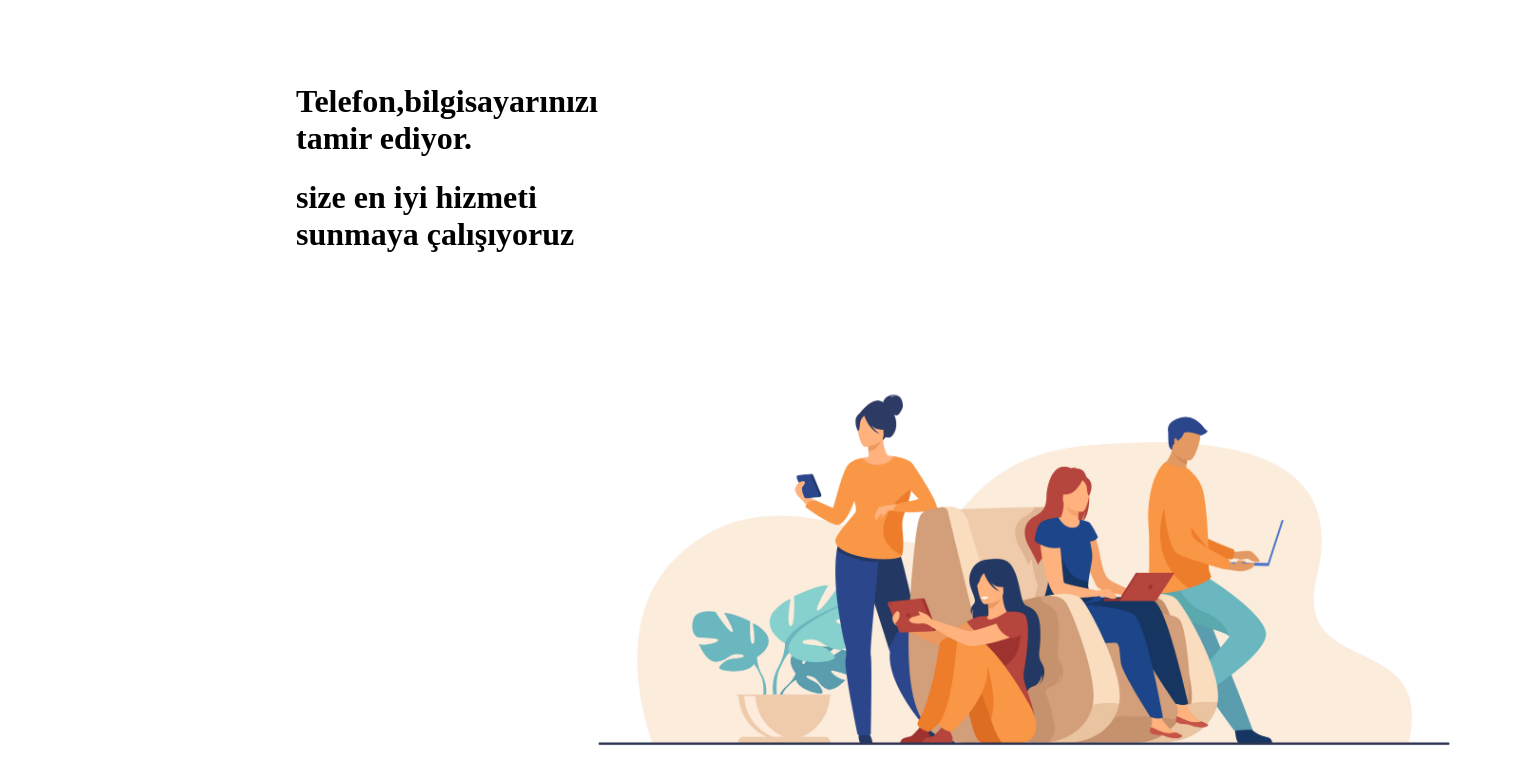
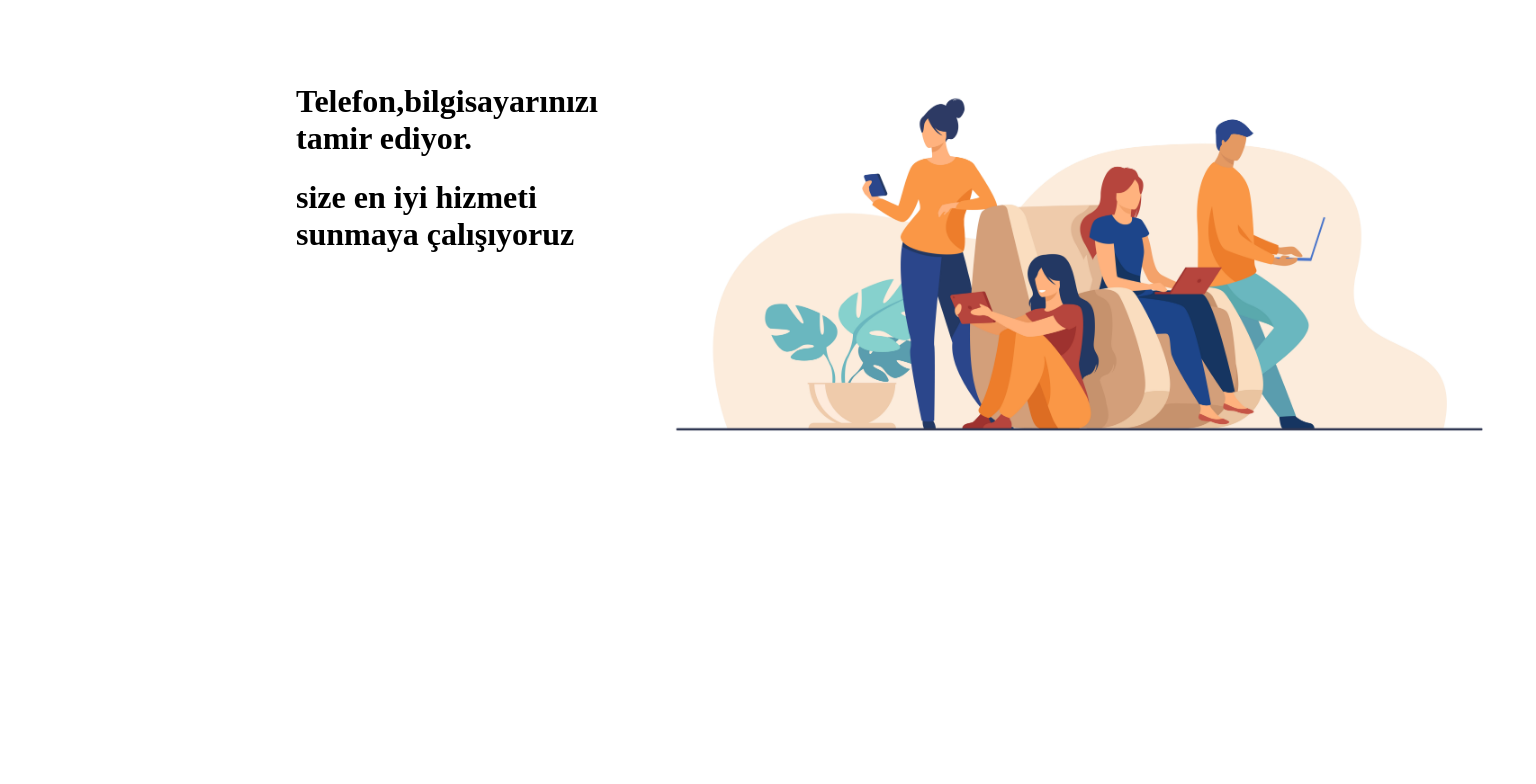
Before and after one commit to umutarpat/asd_bilisim-app, an Angular app: page / in a window 1280 px wide. Shown: the part 190-974 px from the top of the page, 1536 px wide, since content can reach past the window. Built offline with nearby package versions, Linux system fonts and the light colour scheme.

Commit message:
finished aligning  two divs next to eachother.

```diff
--- a/src/app/shared/components/hero/hero.component.html
+++ b/src/app/shared/components/hero/hero.component.html
@@ -6,7 +6,6 @@
       <h1>size en iyi hizmeti sunmaya çalışıyoruz</h1>
     </div>
     <div class="hero-image-container">
-      <img src="/../../assets/images/heroPhoto.jpg" alt="" />
     </div>
   </div>
 
--- a/src/app/styles/hero.scss
+++ b/src/app/styles/hero.scss
@@ -7,26 +7,21 @@
 .hero-main-wrapper
 {
   margin-top: 5%;
-  width: 600px;
+  width: 100%;
   margin-left: 20%;
+  display: flex;
 }
 
 .hero-title-container {
   width: 300px;
-
   padding: 40px;
 }
 
 .hero-image-container {
   float: right;
-  width: 300px;
-  img {
-
+  width: 1000px;
+  background-image: url('/../../assets/images/heroPhoto.jpg');
+  background-size: contain;
+background-repeat: no-repeat;
     height: 500px;
-    -webkit-background-size: cover;
-    -moz-background-size: cover;
-    -o-background-size: cover;
-    background-size: cover;
-    scroll-behavior: smooth;
-  }
 }
```
